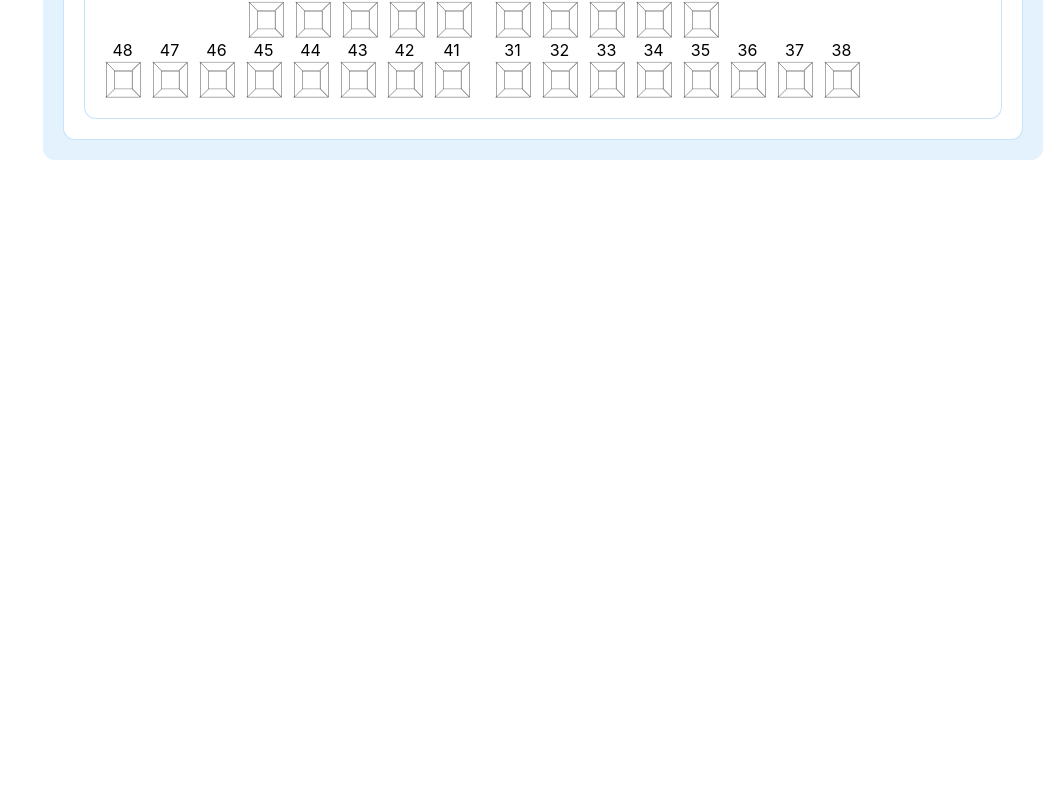
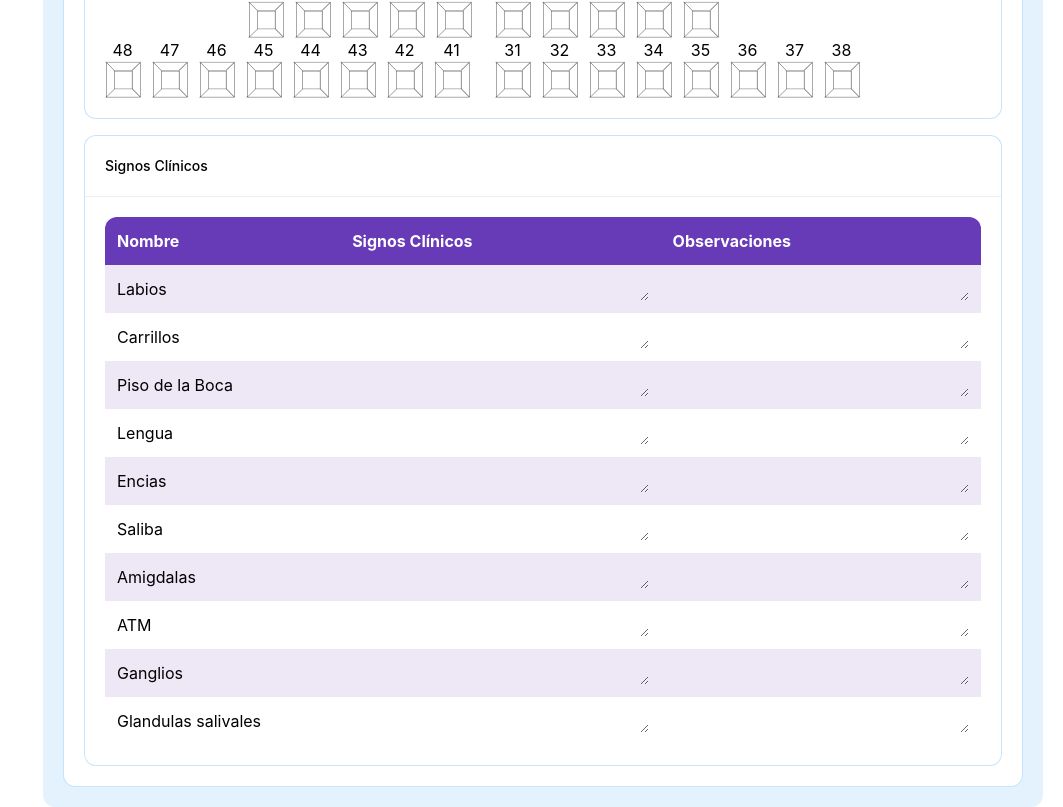
Before and after one commit to Willian-Cueva/ardental, a React (Create React App) app: page /#/ in a window 1280 px wide. Shown: the part 1780-2587 px from the top of the page, without its empty margins (217-1280 px from the left). Before the commit the page ends 1940 px from the top, so only its background shows below. Built offline with nearby package versions, Linux system fonts and the light colour scheme.

Commit message:
signos clinicos programado estilos xdxd

```diff
--- /dev/null
+++ b/src/components/TableClinicalSigns.js
@@ -0,0 +1,89 @@
+import { useEffect } from "react";
+import styles from "./styles/Table.module.css";
+import TextArea from "./TextArea";
+export default function TableClinicalSigns() {
+
+
+
+  const names = ["Nombre", "Signos Clínicos", "Observaciones"];
+
+  function autosize(e) {
+    const el = e.target;
+    setTimeout(function () {
+      el.style.cssText = "height:auto; padding:0";
+      // for box-sizing other than "content-box" use:
+      // el.style.cssText = '-moz-box-sizing:content-box';
+      el.style.cssText = "height:" + el.scrollHeight + "px";
+    }, 0);
+  }
+    useEffect(() => {
+    let textarea = document.querySelector(".textArea");
+    textarea.addEventListener("keydown", autosize);
+    return () => {
+      textarea.removeEventListener("keydown", autosize);
+    };
+  }, []);
+  return (
+    <div className="rounded-xl overflow-hidden textArea">
+      <table>
+        <thead>
+          <tr>
+            {names.map((el) => (
+              <th>{el}</th>
+            ))}
+          </tr>
+        </thead>
+        <tr>
+          <td>Labios</td>
+          <td><TextArea /></td>
+          <td><TextArea /></td>
+        </tr>
+        <tr>
+          <td>Carrillos</td>
+          <td><TextArea /></td>
+          <td><TextArea /></td>
+        </tr>
+        <tr>
+          <td>Piso de la Boca</td>
+          <td><TextArea /></td>
+          <td><TextArea /></td>
+        </tr>
+        <tr>
+          <td>Lengua</td>
+          <td><TextArea /></td>
+          <td><TextArea /></td>
+        </tr>
+        <tr>
+          <td>Encias</td>
+          <td><TextArea /></td>
+          <td><TextArea /></td>
+        </tr>
+        <tr>
+          <td>Saliba</td>
+          <td><TextArea /></td>
+          <td><TextArea /></td>
+        </tr>
+        <tr>
+          <td>Amigdalas</td>
+          <td><TextArea /></td>
+          <td><TextArea /></td>
+        </tr>
+        <tr>
+          <td>ATM</td>
+          <td><TextArea /></td>
+          <td><TextArea /></td>
+        </tr>
+        <tr>
+          <td>Ganglios</td>
+          <td><TextArea /></td>
+          <td><TextArea /></td>
+        </tr>
+        <tr>
+          <td>Glandulas salivales</td>
+          <td><TextArea /></td>
+          <td><TextArea /></td>
+        </tr>
+      </table>
+    </div>
+  );
+}
--- /dev/null
+++ b/src/components/TextArea.js
@@ -0,0 +1,15 @@
+import { useEffect } from "react";
+import styles from "./styles/TextArea.module.css";
+export default function TextArea({ placeholder = "placeholder" }) {
+
+
+//   useEffect(() => {
+//     let textarea = document.querySelector("textarea");
+//     textarea.addEventListener("keydown", autosize);
+//     return () => {
+//       textarea.removeEventListener("keydown", autosize);
+//     };
+//   }, []);
+
+  return <textarea rows="1"></textarea>;
+}
--- /dev/null
+++ b/src/components/styles/Table.module.css
@@ -0,0 +1,47 @@
+table {
+  text-align: left;
+  width: 100%;
+  border-collapse: collapse;
+  border-radius: 12px;
+}
+
+th,
+td {
+  padding: 12px;
+}
+
+thead {
+  background-color: #673ab7;
+  color: white;
+}
+
+tr:nth-child(even) {
+  background-color: #ede7f6;
+}
+
+tr:hover td{
+  background-color: #b39ddb;
+  /* color: white; */
+}
+
+input,.textarea{
+    background-color: transparent;
+}
+
+.textarea[contenteditable]:empty::before {
+    content: "Placeholder still possible";
+    color: gray;
+  }
+
+.textarea{
+    display: block;
+    width: 100%;
+    overflow: hidden;
+    resize: both;
+    min-height: 40px;
+    line-height: 20px;
+    border: 1px solid #ccc;
+  font-family: inherit;
+  font-size: inherit;
+  padding: 1px 6px;
+}
--- /dev/null
+++ b/src/components/styles/TextArea.module.css
@@ -0,0 +1,20 @@
+textarea {
+  /* box-sizing: padding-box; */
+  overflow: hidden;
+  /* demo only: */
+  /* padding: 10px; */
+  width: 100%;
+  /* font-size: 14px; */
+  /* margin: 50px auto; */
+  display: block;
+  background-color: transparent;
+  transition: 0.15s ease ;
+}
+
+textarea:focus{
+    outline: none;
+    border: 2px solid #4527A0;
+    border-radius: 10px;
+    padding: 5px 10px;
+
+}
--- a/src/pages/Landing.js
+++ b/src/pages/Landing.js
@@ -4,6 +4,7 @@ import Main from "../components/Main";
 import Odontogram from "../components/Odontogram";
 import RadioButtonsGroup from "../components/RadioButtonsGroup";
 import Switch from "../components/Switch";
+import Table from "../components/TableClinicalSigns";
 
 export default function Landing() {
   return (
@@ -58,6 +59,10 @@ export default function Landing() {
       <Main title="Odontograma" subtitle={true}>
         <Odontogram/>
       </Main>
+      <div className="mb-4"/>
+      <Main title="Signos Clínicos" subtitle={true}>
+        <Table/>
+      </Main>
     </Main>
   );
 }
```
